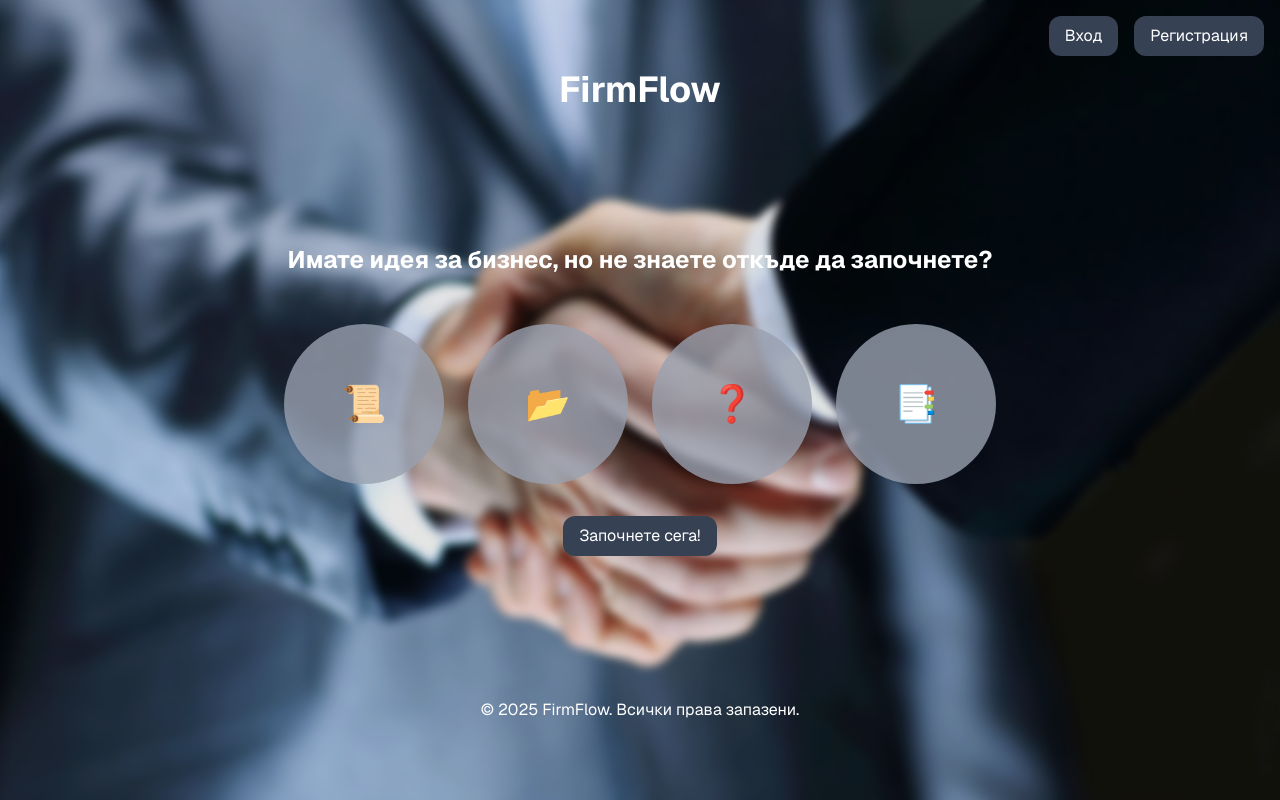
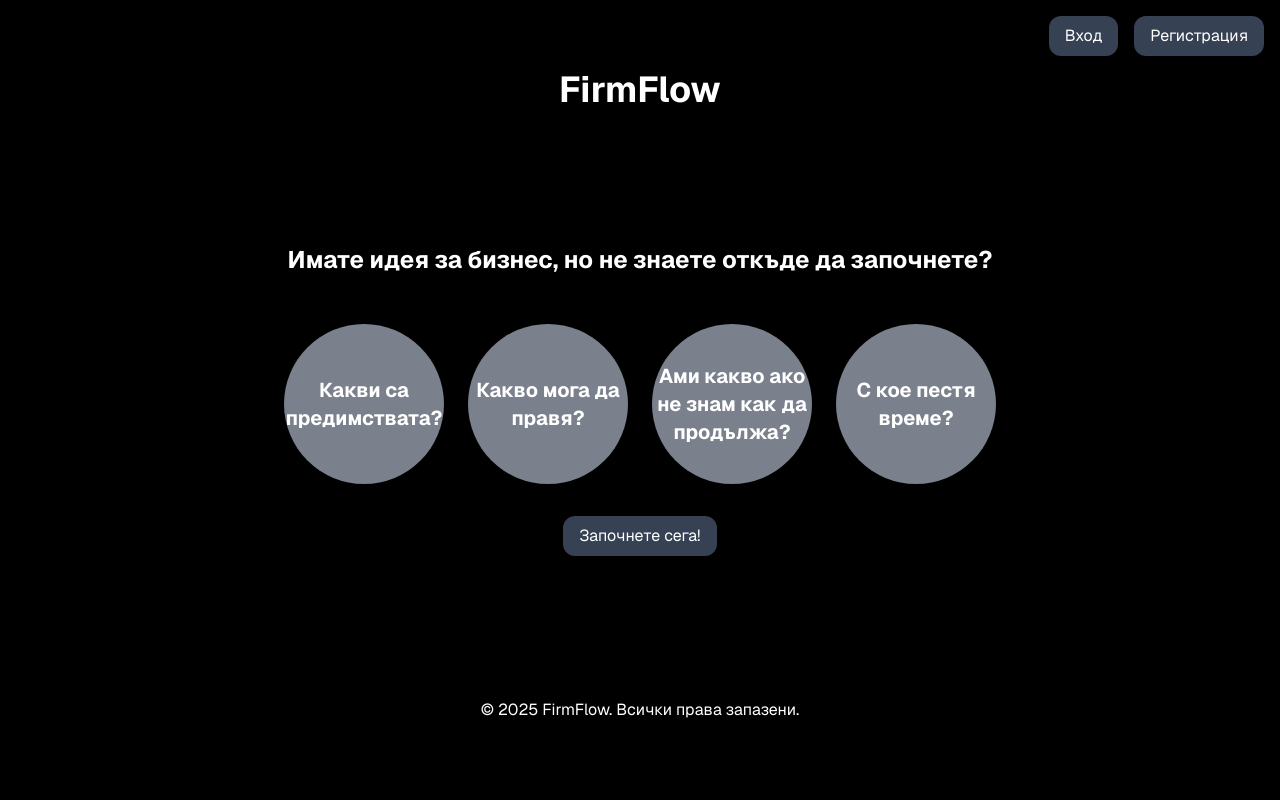
Before and after one commit to AlehandroDjadjev/FirmFlow, a Next.js app in the folder frontend/: page / in a window 1280 px wide. Built offline with nearby package versions, Linux system fonts and the light colour scheme.

Commit message:
pages design fix except hero page

```diff
--- a/frontend/app/businessinfo/page.jsx
+++ b/frontend/app/businessinfo/page.jsx
@@ -5,7 +5,6 @@ import { useRouter } from "next/navigation";
 
 export default function BusinessInfoPage() {
   const [text, setText] = useState("");
-  const [buttonClicked, setButtonClicked] = useState(false);
   const router = useRouter();
 
   const handleTextChange = (e) => {
@@ -18,41 +17,57 @@ export default function BusinessInfoPage() {
     .filter((word) => word.length > 0).length;
 
   const handleButtonClick = () => {
-    setButtonClicked(true);
     if (wordCount <= 500) {
       router.push("/businesstats");
     }
   };
 
   return (
-    <div className="flex flex-col justify-center items-center h-screen bg-black font-sans relative min-h-screen bg-[url('/background.jpg')] bg-cover bg-center">
-      <div className="absolute inset-0 bg-black/40 backdrop-blur-xs" />
-
-      <div className="relative mb-5 text-2xl text-white font-semibold z-10">
+    <div className="flex min-h-screen">
+      {/* Left Side - Full Width Input */}
+      <div className="w-1/2 min-h-screen flex flex-col justify-center px-20 bg-[#0a0a0a]">
+        <h2 className="text-3xl font-semibold text-white mb-6">
           Опиши бизнеса си в 0-500 думи
-      </div>
-
-      <div className="relative w-96 z-10">
+        </h2>
+        <div className="relative">
           <textarea
-          className="w-full h-36 p-2 text-lg text-white bg-black/50 rounded-lg shadow-sm resize-none transition-all duration-300 ease-in-out focus:border-blue-500 focus:shadow-lg"
+            className="w-full h-52 p-4 text-white bg-[#0e0e0e] border border-[#1a1a1a] rounded-lg focus:ring-2 focus:ring-[#222] focus:outline-none resize-none transition-all duration-300"
             placeholder="Пиши тук..."
             value={text}
             onChange={handleTextChange}
           ></textarea>
-        <div className="absolute bottom-2 right-2 text-gray-200 transition-all duration-300 ease-in-out">
+          <span className="absolute top-2 right-3 text-sm text-[#666]">
             {wordCount}/500
+          </span>
         </div>
-      </div>
-
         <button
           onClick={handleButtonClick}
-        className={`mt-4 bg-gray-700 cursor-pointer hover:bg-gray-500 transition-all duration-300 text-white px-4 py-2 rounded-xl transform hover:scale-105 ${
-          wordCount > 500 ? "opacity-50 cursor-not-allowed" : ""
+          className={`mt-6 w-full py-3 text-lg font-medium rounded-lg transition-all duration-300 ${
+            wordCount > 500
+              ? "bg-[#222] text-[#555] cursor-not-allowed"
+              : "bg-[#181818] cursor-pointer text-white hover:bg-[#292929]"
           }`}
           disabled={wordCount > 500}
         >
           Продължи
         </button>
       </div>
+
+      {/* Right Side - Text Content */}
+      <div className="w-1/2 min-h-screen flex flex-col justify-center px-20 bg-[#111] text-white">
+        <h2 className="text-2xl font-bold mb-4">Защо е важно?</h2>
+        <p className="text-lg text-[#ddd] leading-relaxed">
+          Описанието на бизнеса ти помага на клиентите да разберат какво
+          предлагаш. Колкото по-ясно и точно е описанието, толкова по-лесно ще
+          достигнеш до правилните хора.
+        </p>
+        <h3 className="mt-6 text-xl font-semibold">Съвети:</h3>
+        <ul className="list-disc pl-6 text-lg text-[#bbb]">
+          <li>Бъди ясен и точен</li>
+          <li>Използвай ключови думи</li>
+          <li>Опиши уникалността на бизнеса си</li>
+        </ul>
+      </div>
+    </div>
   );
 }
--- a/frontend/app/page.jsx
+++ b/frontend/app/page.jsx
@@ -3,8 +3,7 @@ import Link from "next/link";
 
 export default function Hero() {
   return (
-    <div className="relative min-h-screen bg-[url('/background.jpg')] bg-cover bg-center">
-      <div className="absolute inset-0 bg-black/10 backdrop-blur-xs" />
+    <div className="relative min-h-screen bg-black">
       <div className="relative grid grid-rows-[20px_1fr_20px] items-center justify-items-center min-h-screen p-8 pb-20 gap-16 sm:p-20 font-[family-name:var(--font-geist-sans)] text-white">
         <header className="text-center">
           <h1 className="text-4xl font-bold">FirmFlow</h1>
@@ -14,40 +13,40 @@ export default function Hero() {
             Имате идея за бизнес, но не знаете откъде да започнете?
           </h2>
           <div className="flex gap-6 flex-wrap justify-center mt-8">
-            <div className="relative w-40 h-40 flex items-center justify-center bg-gray-400/80 rounded-full text-center transition-all duration-300 hover:bg-gray-700 hover:text-white group">
-              <span className="absolute inset-0 flex items-center justify-center text-4xl group-hover:hidden">
-                📜
-              </span>
-              <span className="absolute inset-0 flex items-center justify-center text-xs opacity-0 group-hover:opacity-100 transition-opacity duration-300">
-                Генерирайте детайлен бизнес план само с няколко клика.
-              </span>
-            </div>
-            <div className="relative w-40 h-40 flex items-center justify-center bg-gray-400/80 rounded-full text-center transition-all duration-300 hover:bg-gray-700 hover:text-white group">
-              <span className="absolute inset-0 flex items-center justify-center text-4xl group-hover:hidden">
-                📂
-              </span>
-              <span className="absolute inset-0 flex items-center justify-center text-xs opacity-0 group-hover:opacity-100 transition-opacity duration-300">
-                Качвайте документи и получавайте персонализирани анализи.
-              </span>
-            </div>
-            <div className="relative w-40 h-40 flex items-center justify-center bg-gray-400/80 rounded-full text-center transition-all duration-300 hover:bg-gray-700 hover:text-white group">
-              <span className="absolute inset-0 flex items-center justify-center text-4xl group-hover:hidden">
-                ❓
-              </span>
-              <span className="absolute inset-0 flex items-center justify-center text-xs opacity-0 group-hover:opacity-100 transition-opacity duration-300">
-                Задавайте въпроси и получавайте експертни отговори в реално
-                време.
-              </span>
-            </div>
-            <div className="relative w-40 h-40 flex items-center justify-center bg-gray-400/80 rounded-full text-center transition-all duration-300 hover:bg-gray-700 hover:text-white group">
-              <span className="absolute inset-0 flex items-center justify-center text-4xl group-hover:hidden">
-                📑
-              </span>
-              <span className="absolute inset-0 flex items-center justify-center text-xs opacity-0 group-hover:opacity-100 transition-opacity duration-300">
-                Създавайте специализирани документи – от правни консултации до
-                маркетинг стратегии.
-              </span>
-            </div>
+            {[
+              {
+                question: "Какви са предимствата?",
+                answer:
+                  "Генерирайте детайлен бизнес план само с няколко клика.",
+              },
+              {
+                question: "Какво мога да правя?",
+                answer:
+                  "Качвайте документи и получавайте персонализирани анализи.",
+              },
+              {
+                question: "Ами какво ако не знам как да продължа?",
+                answer:
+                  "Задавайте въпроси и получавайте експертни отговори в реално време.",
+              },
+              {
+                question: "С кое пестя време?",
+                answer:
+                  "Създавайте специализирани документи – от правни консултации до маркетинг стратегии.",
+              },
+            ].map((item, index) => (
+              <div
+                key={index}
+                className="relative w-40 h-40 flex items-center justify-center bg-gray-400/80 rounded-full text-center transition-all duration-300 group"
+              >
+                <span className="absolute inset-0 font-bold flex items-center justify-center text-xl transition-opacity duration-300 group-hover:opacity-0">
+                  {item.question}
+                </span>
+                <span className="absolute inset-0 flex items-center justify-center text-xs opacity-0 transition-opacity duration-300 group-hover:opacity-100">
+                  {item.answer}
+                </span>
+              </div>
+            ))}
           </div>
           <Link
             href="/businessinfo"
```
Also changed, not shown: frontend/app/businessfuture/page.jsx (+29 -21 lines), frontend/app/businesstats/page.jsx (+33 -23 lines), frontend/app/completionpage/page.jsx (+18 -13 lines), frontend/public/background.jpg (deleted). Lines whose indentation alone changed are shown as unchanged.
